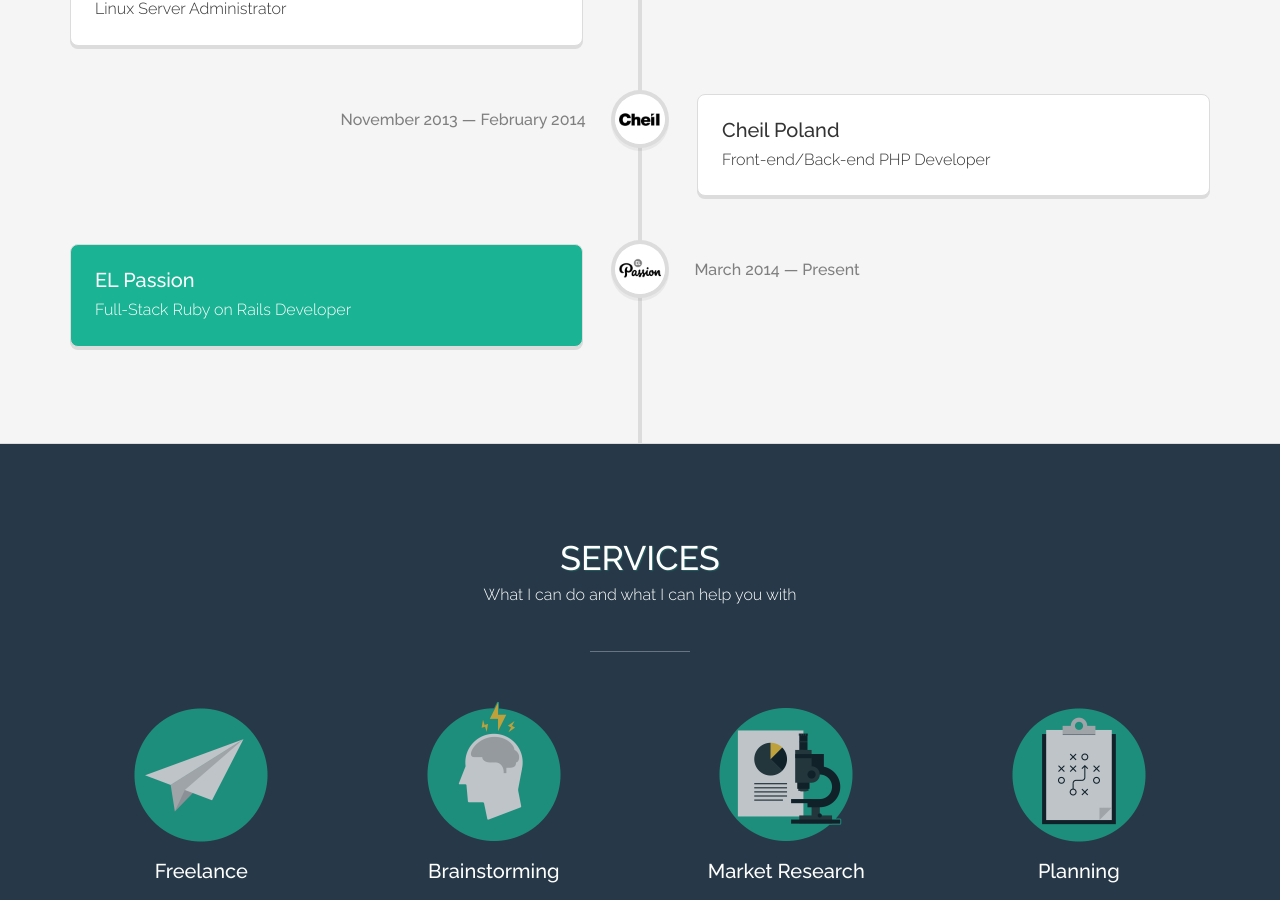
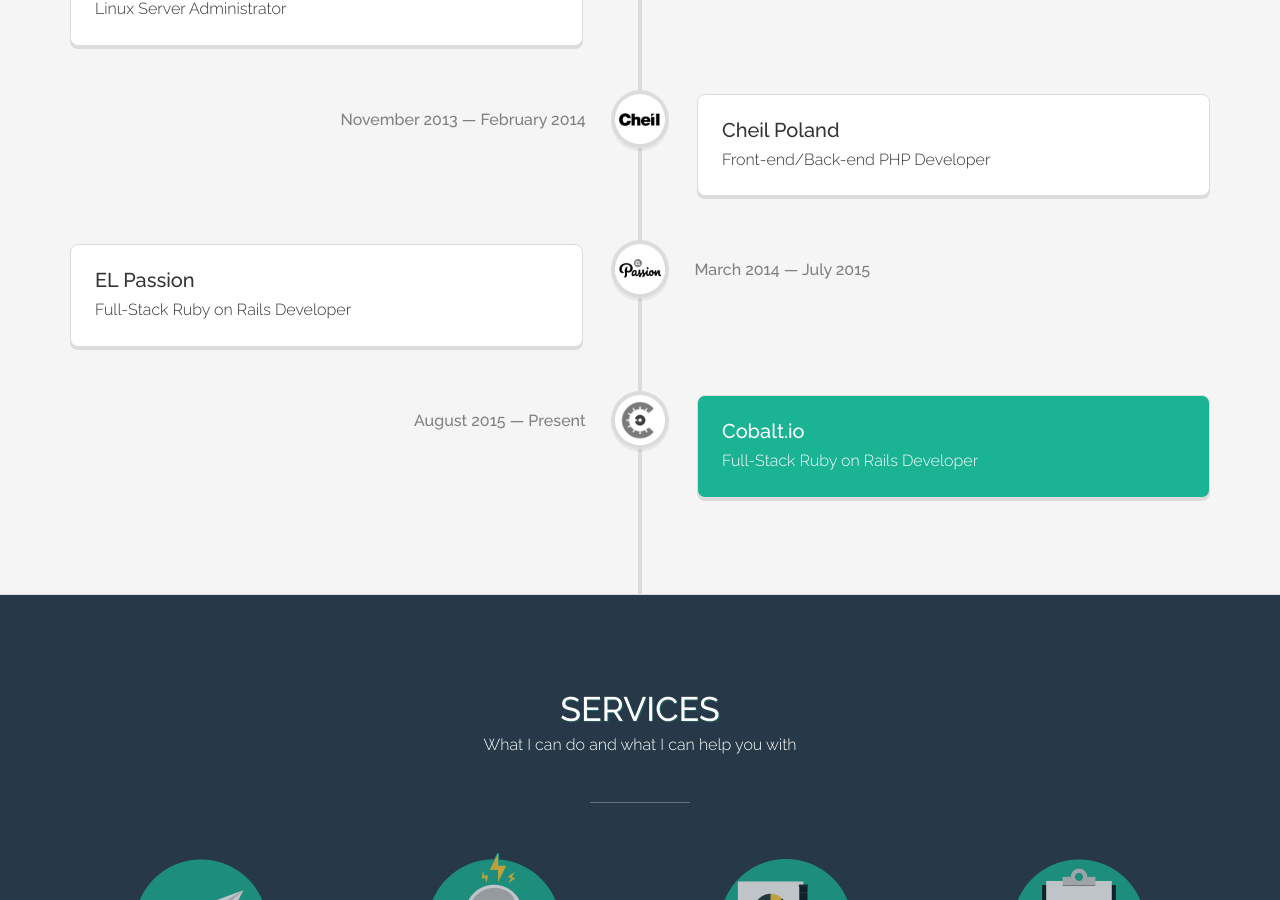
Before and after one commit to msx2/msx2.github.io, a Jekyll site: the page built from index.html, in a window 1280 px wide and 900 px high, scrolled down 2100 px. Built offline with Jekyll 4.4.1, drawn with Linux system fonts in a browser that asks for light colours; nearby versions of some CDN libraries; library files that are not in the unit come from our copies.

Commit message:
Updated experience: ended EL Passion, started Cobalt.io

```diff
--- a/_includes/experience.html
+++ b/_includes/experience.html
@@ -34,13 +34,24 @@
           </div>
         </div>
 
-        <div class="timeline-block active">
+        <div class="timeline-block">
           <div class="timeline-img wow bounceIn" data-wow-delay="0.5s">
             <img src="./img/experience--elpassion.png" alt="EL Passion">
           </div>
           <div class="timeline-content wow bounceIn" data-wow-delay="0.5s">
             <h4>EL Passion</h4>
-            <div class="timeline-date">March 2014 &#8212; Present</div>
+            <div class="timeline-date">March 2014 &#8212; July 2015</div>
+            <div class="timeline-position">Full-Stack Ruby on Rails Developer</div>
+          </div>
+        </div>
+
+        <div class="timeline-block active">
+          <div class="timeline-img wow bounceIn" data-wow-delay="0.75s">
+            <img src="./img/experience--cobalt.io.png" alt="Cobalt.io">
+          </div>
+          <div class="timeline-content wow bounceIn" data-wow-delay="0.75s">
+            <h4>Cobalt.io</h4>
+            <div class="timeline-date">August 2015 &#8212; Present</div>
             <div class="timeline-position">Full-Stack Ruby on Rails Developer</div>
           </div>
         </div>
```
Also changed, not shown: img/experience--cobalt.io.png (added).
